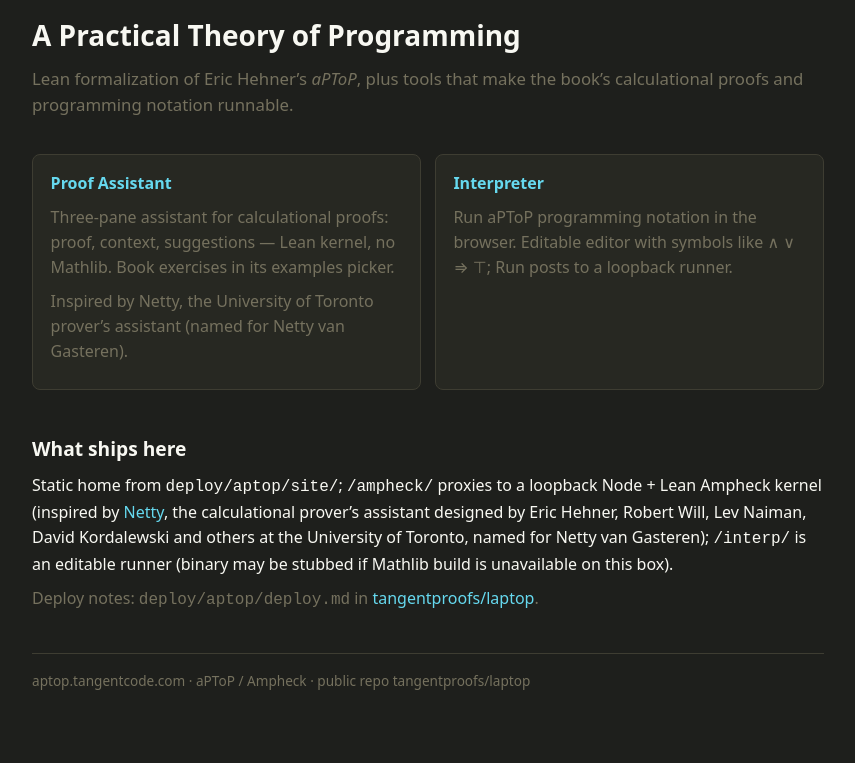
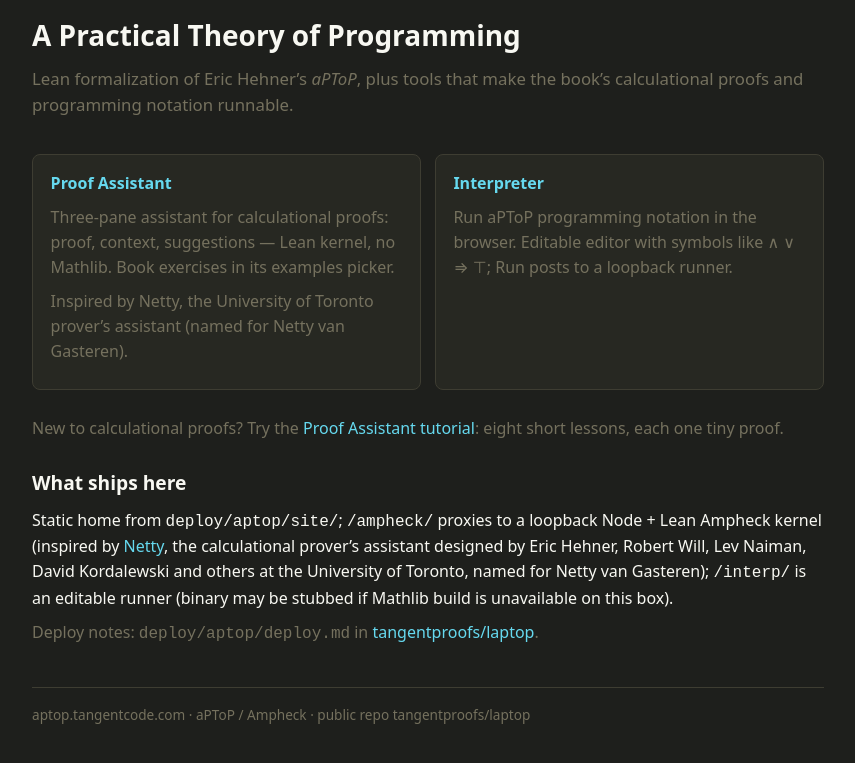
Before and after one commit to tangentproofs/laptop, a plain HTML site: page deploy/aptop/site/index.html in a window 1280 px wide. Shown: the part 57-820 px from the top of the page, without its empty margins (212-1067 px from the left). Drawn offline with Linux system fonts and the light colour scheme.

Commit message:
docs(aptop): point to the Ampheck tutorial from the README and home page

```diff
--- a/deploy/aptop/site/index.html
+++ b/deploy/aptop/site/index.html
@@ -40,6 +40,8 @@
         <p class="muted">Run aPToP programming notation in the browser. Editable editor with symbols like ∧ ∨ ⇒ ⊤; Run posts to a loopback runner.</p>
       </a>
     </div>
+    <p class="muted">New to calculational proofs? Try the
+      <a href="/ampheck/#tutorial">Proof Assistant tutorial</a>: eight short lessons, each one tiny proof.</p>
 
     <h2>What ships here</h2>
     <p>
```
Also changed, not shown: ampheck-web/README.md.
